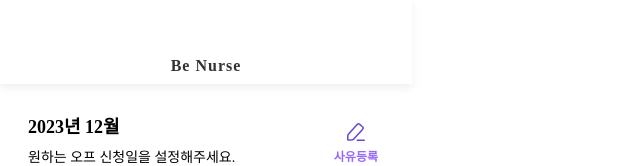
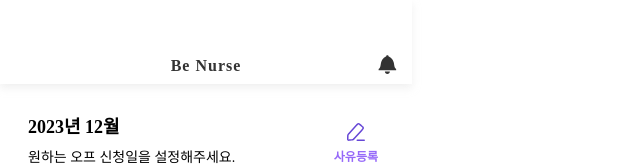
Before and after one commit to sojeong025/BeNurse, a React (Vite) app in the folder Frontend/BeNurse/: page /off-application in a window 1280 px wide. Shown: the top 166 px of the page, without its empty margins (0-640 px from the left). Built offline with nearby package versions, Linux system fonts and the light colour scheme; no server answers; a web font is replaced by a local one.

Commit message:
fix: navbar
Change-Id: I391ccc3d09fe384a1c2dcd8629e577b0093bb8cb

```diff
--- a/Frontend/BeNurse/src/components/templates/NavBar/NavBar.jsx
+++ b/Frontend/BeNurse/src/components/templates/NavBar/NavBar.jsx
@@ -1,8 +1,24 @@
 import React, { useEffect, useState } from "react";
-import { useLocation } from "react-router-dom";
+import { useLocation, useNavigate } from "react-router-dom";
 import { Common } from "../../../utils/global.styles";
+import { IoChevronBackOutline } from "react-icons/io5"
+import { GoBell } from "react-icons/go"
 
 export default function NavBar() {
+  const navigate = useNavigate();
+
+  const onPrevClick = () => {
+    navigate(-1);
+  };
+
+  // 왼쪽에 뒤로가기 필요하면 여기 넣기
+  const backRoutes = ["/mypage", "/notice", "/device", "/patient"]
+  const shouldDisplayBackIcon = backRoutes.includes(location.pathname)
+
+  // 알림버튼 없애려면 여기 넣기
+  const noNotice = ["/notice/write", "/schedule"]
+
+
   const [visibility, setVisibility] = useState("flex");
   const [navTitle, setNavTitle] = useState("Be Nurse");
   const [navColor, setNavColor] = useState(Common.color.white01);
@@ -88,7 +104,7 @@ export default function NavBar() {
         top: 0,
         zIndex: 2,
         display: visibility,
-        justifyContent: "center",
+        justifyContent: "space-between",
         alignItems: "flex-end",
         width: "412px",
         height: "74px",
@@ -98,7 +114,11 @@ export default function NavBar() {
         boxShadow: navBoxShadow,
       }}
     >
-      <span
+      <div onClick={shouldDisplayBackIcon ? onPrevClick : null} style={{ paddingLeft: "14px", display: "flex", alignItems: "flex-end" }}>
+        <IoChevronBackOutline size={20} style={{ visibility: shouldDisplayBackIcon ? 'visible' : 'hidden' }} />
+      </div>
+
+      <div
         style={{
           fontSize: Common.fontSize.fontM,
           fontWeight: Common.fontWeight.extrabold,
@@ -106,7 +126,11 @@ export default function NavBar() {
         }}
       >
         {navTitle}
-      </span>
+      </div>
+      <div style={{paddingRight: "14px", display:"flex", alignItems:"flex-end"}}>
+  <GoBell size={20} style={{ visibility: noNotice.includes(path) ? 'hidden' : 'visible' }} />
+</div>
+
     </div>
   );
 }
```
